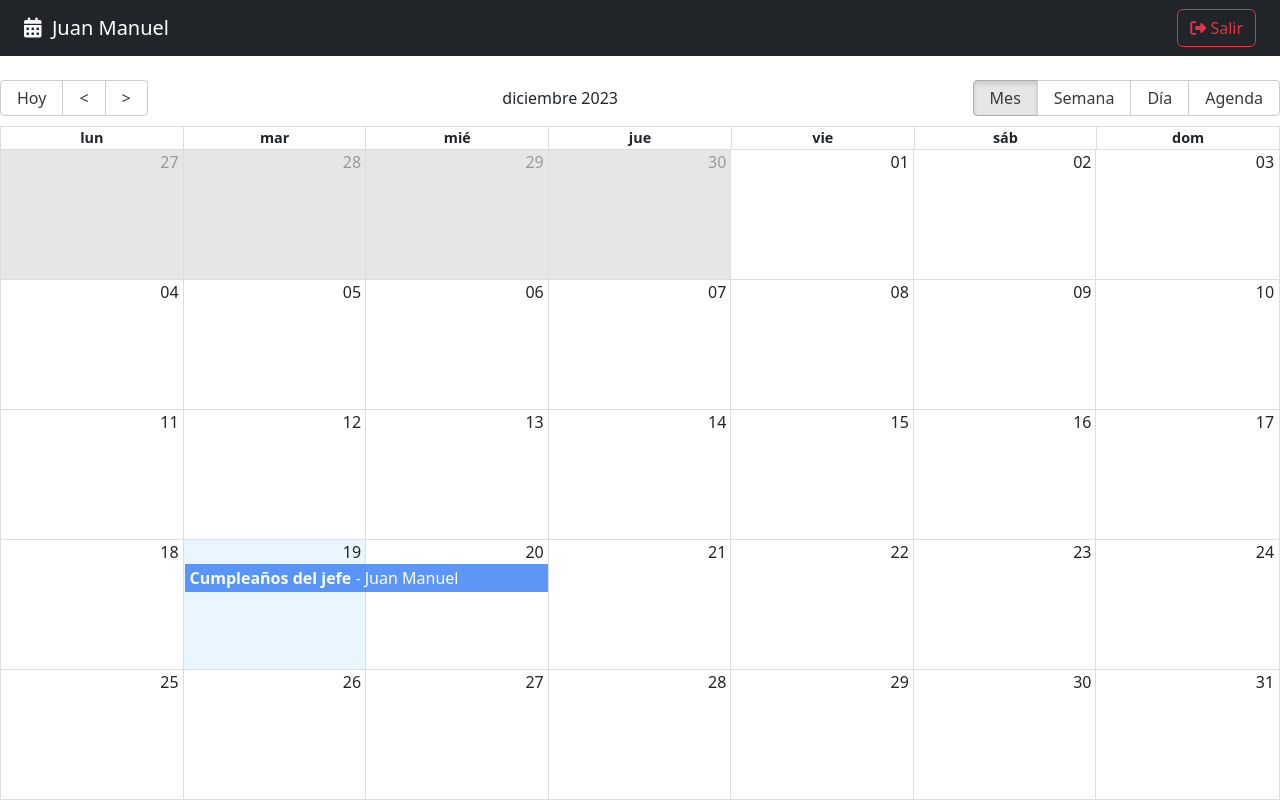
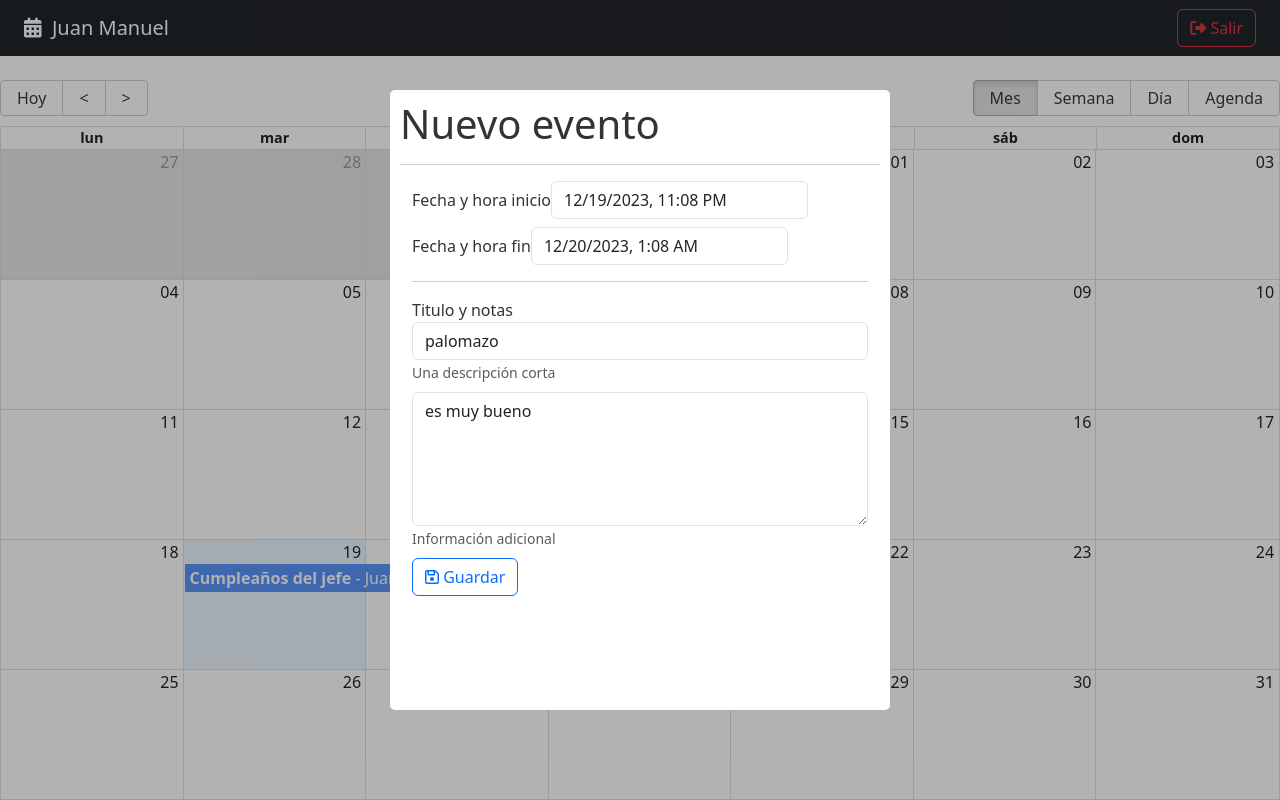
Before and after one commit to JuanManuelJerezBaraona/CalendarApp, a React (Vite) app: page / in a window 1280 px wide. Built offline with nearby package versions, Linux system fonts and the light colour scheme.

Commit message:
Add react-datepicker and CalendarModal components

```diff
--- a/package.json
+++ b/package.json
@@ -13,6 +13,7 @@
     "date-fns": "^3.0.0",
     "react": "^18.2.0",
     "react-big-calendar": "^1.8.5",
+    "react-datepicker": "^4.25.0",
     "react-dom": "^18.2.0",
     "react-modal": "^3.16.1",
     "react-router-dom": "^6.21.0"
--- /dev/null
+++ b/src/calendar/components/CalendarModal.jsx
@@ -0,0 +1,124 @@
+import { useState } from "react";
+import { addHours } from "date-fns";
+
+import Modal from "react-modal";
+import DatePicker from "react-datepicker";
+import "react-datepicker/dist/react-datepicker.css";
+
+const customStyles = {
+    content: {
+      top: '50%',
+      left: '50%',
+      right: 'auto',
+      bottom: 'auto',
+      marginRight: '-50%',
+      transform: 'translate(-50%, -50%)',
+    },
+};
+
+Modal.setAppElement('#root');
+
+export const CalendarModal = () => {
+
+    const [isOpen, setIsOpen] = useState(true);
+
+    const [formValues, setFormValues] = useState({
+        title: 'palomazo',
+        notes: 'es muy bueno',
+        start: new Date(),
+        end: addHours( new Date(), 2),
+    });
+
+    const handleInputChange = ({ target }) => {
+        setFormValues({
+            ...formValues,
+            [target.name]: target.value
+        })
+    }
+
+    const onDateChange = (event, changing) => {
+        setFormValues({
+            ...formValues,
+            [changing]: event
+        })
+    }
+
+    const onCloseModal = () => {
+        console.log('cerrando modal');
+        setIsOpen(false);
+    }
+
+  return (
+    <Modal
+        isOpen={isOpen}
+        onRequestClose={onCloseModal}
+        style={customStyles}
+        className="modal"
+        overlayClassName="modal-fondo"
+        closeTimeoutMS={200}
+    >
+        <h1> Nuevo evento </h1>
+        <hr />
+        <form className="container">
+
+            <div className="form-group mb-2">
+                <label>Fecha y hora inicio</label>
+                <DatePicker
+                    selected={formValues.start}
+                    onChange={(event) => onDateChange(event, 'start')}
+                    className="form-control"
+                    dateFormat="Pp"
+                />
+            </div>
+
+            <div className="form-group mb-2">
+                <label>Fecha y hora fin</label>
+                <DatePicker
+                    minDate={formValues.start}
+                    selected={formValues.end}
+                    onChange={(event) => onDateChange(event, 'end')}
+                    className="form-control"
+                    dateFormat="Pp"
+                />
+            </div>
+
+            <hr />
+            <div className="form-group mb-2">
+                <label>Titulo y notas</label>
+                <input
+                    type="text"
+                    className="form-control"
+                    placeholder="Título del evento"
+                    name="title"
+                    autoComplete="off"
+                    value={formValues.title}
+                    onChange={handleInputChange}
+                />
+                <small id="emailHelp" className="form-text text-muted">Una descripción corta</small>
+            </div>
+
+            <div className="form-group mb-2">
+                <textarea
+                    type="text"
+                    className="form-control"
+                    placeholder="Notas"
+                    rows="5"
+                    name="notes"
+                    value={formValues.notes}
+                    onChange={handleInputChange}
+                ></textarea>
+                <small id="emailHelp" className="form-text text-muted">Información adicional</small>
+            </div>
+
+            <button
+                type="submit"
+                className="btn btn-outline-primary btn-block"
+            >
+                <i className="far fa-save"></i>
+                <span> Guardar</span>
+            </button>
+
+        </form>
+    </Modal>
+  )
+}
--- a/src/calendar/index.js
+++ b/src/calendar/index.js
@@ -1,6 +1,7 @@
 
 
 export * from './components/CalendarEvent';
+export * from './components/CalendarModal';
 export * from './components/Navbar';
 
 export * from './pages/CalendarPage';
--- a/src/calendar/pages/CalendarPage.jsx
+++ b/src/calendar/pages/CalendarPage.jsx
@@ -1,11 +1,11 @@
+import { useState } from 'react';
 import { Calendar } from 'react-big-calendar';
 import 'react-big-calendar/lib/css/react-big-calendar.css';
 
 import { addHours } from 'date-fns';
-import { CalendarEvent, Navbar } from "../";
+import { CalendarEvent, CalendarModal, Navbar } from "../";
 
 import { localizer, getMessagesES } from '../../helpers';
-import { useState } from 'react';
 
 
 
@@ -74,6 +74,8 @@ export const CalendarPage = () => {
         onView={onViewChanged}
       />
 
+      <CalendarModal />
+
     </>
   )
 }
--- a/src/styles.css
+++ b/src/styles.css
@@ -0,0 +1,40 @@
+/* Modal */
+.ReactModalPortal > div{
+    opacity: 0;
+}
+
+.ReactModalPortal .ReactModal__Overlay {
+    align-items: center;
+    display: flex;
+    justify-content: center;
+    transition: opacity .2s ease-in-out;
+    z-index: 999;
+}
+
+.modal-fondo {
+    background-color: rgba(0, 0, 0, 0.3);
+    bottom: 0;
+    left: 0;
+    right: 0;
+    top: 0;
+    position: fixed;
+}
+
+.ReactModalPortal .ReactModal__Overlay--after-open {
+    opacity: 1;
+}
+
+.ReactModalPortal .ReactModal__Overlay--before-close {
+    opacity: 0;
+}
+
+.modal {
+    background: white;
+    border-radius: 5px;
+    color: rgb(51, 51, 51);
+    display: inline;
+    max-height: 620px;
+    max-width: 500px;
+    outline: none;
+    padding: 10px;
+}
```
Also changed, not shown: 1 other file (tests, documents, lock files or other folders).
